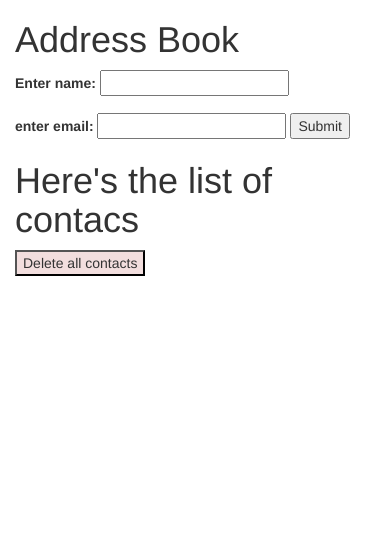
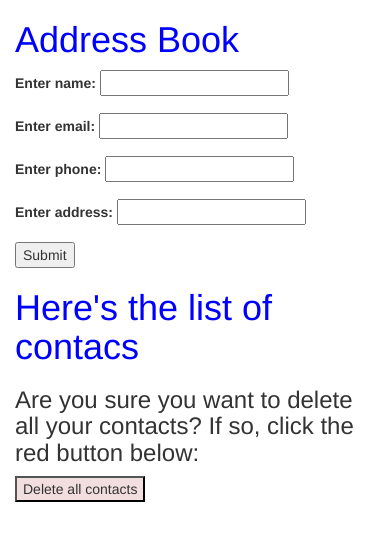
Before and after one commit to ziggity/addressbookPHPtwigSilex, a PHP site: template views/index.html.twig in a window 390 px wide. Shown: the top 541 px of the page. Run offline with PHP 8.4, Linux system fonts and the light colour scheme; the template is opened without the code that fills it, so the values that code supplies are empty; some libraries are stand-ins or nearby versions.

Commit message:
style sheet, index.twig form build complete, included name, email, phone, address inputs

```diff
--- a/app/app.php
+++ b/app/app.php
@@ -4,11 +4,10 @@
   require_once __DIR__."/../src/Contact.php";
 
   session_start();
-  if(empty($_SESSION['list_of_contacts'])){
+  if (empty($_SESSION['list_of_contacts'])) {
     $_SESSION['list_of_contacts'] = array();
   }
   $app = new Silex\Application();
-
   $app->register(new Silex\Provider\TwigServiceProvider(), array ('twig.path' => __DIR__."/../views"));
 
   $app->get("/", function() use ($app) {
@@ -18,6 +17,7 @@
   $app->post("/contacts", function() use ($app) {
     $newContact = new Contact ($_POST['phone'], $_POST['contact'],$_POST['address'], $_POST['email']);
     $newContacts->save();
+
     return $app['twig']->render('index.html.twig', array('contacts' => $_SESSION['list_of_contacts']));
 
   });
--- a/views/index.html.twig
+++ b/views/index.html.twig
@@ -3,6 +3,7 @@
   <head>
     <meta charset="utf-8">
     <link rel="stylesheet" href="https://maxcdn.bootstrapcdn.com/bootstrap/3.3.7/css/bootstrap.min.css"integrity="sha384-BVYiiSIFeK1dGmJRAkycuHAHRg32OmUcww7on3RYdg4Va+PmSTsz/K68vbdEjh4u" crossorigin="anonymous">
+    <link rel="stylesheet" href="css/styles.css">
     <title>Address Book</title>
   </head>
   <body>
@@ -13,19 +14,32 @@
           <div class="form-group">
             <label for="name">Enter name:</label>
             <input id="name" name="name" type="text" required>
+          </div>
+          <div class="form-group">
+          <label for="email">Enter email:</label>
+          <input for="email" name="email" type="num" required>
+          </div>
+          <div class="form-group">
+          <label for="phone">Enter phone:</label>
+          <input for="phone" name="phone" type="num" required>
+          </div>
+          <div class="form-group">
+          <label for="address">Enter address:</label>
+          <input for="address" name="address" type="num" required>
+          </div>
 
-          </div>
-          <label for="email">enter email:</label>
-          <input for="email" name="email" type="num" required>
           <button type="submit">Submit</button>
         </form>
         <h1> Here's the list of contacs</h1>
 
 
     <form action="reset" method="post">
-      <button class="bg-danger">Delete all contacts</button>
+      <div>
+        <h3>Are you sure you want to delete all your contacts? If so, click the red button below:</h3>
+        <button class="bg-danger">Delete all contacts</button>
+      </div>
     </form>
-
+  </div>
 
   </body>
 </html>
--- /dev/null
+++ b/web/css/styles.css
@@ -0,0 +1,3 @@
+h1 {
+  color:blue;
+}
--- a/web/index.php
+++ b/web/index.php
@@ -1,4 +1,5 @@
 <?php
-  $website = require_once __DIR__."/../app/app.php";
-  $website->run();
+    date_default_timezone_set('America/Los_Angeles');
+    $website = require_once __DIR__."/../app/app.php";
+    $website->run();
 ?>
```
Also changed, not shown: views/status.html.twig (added, +27 -0 lines).
